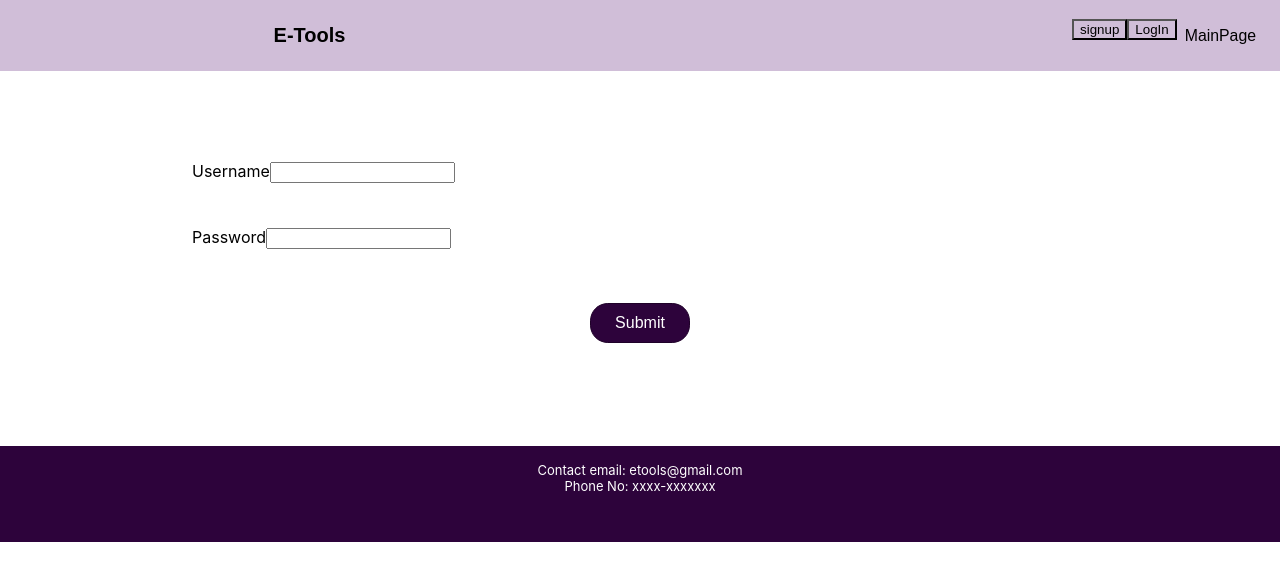
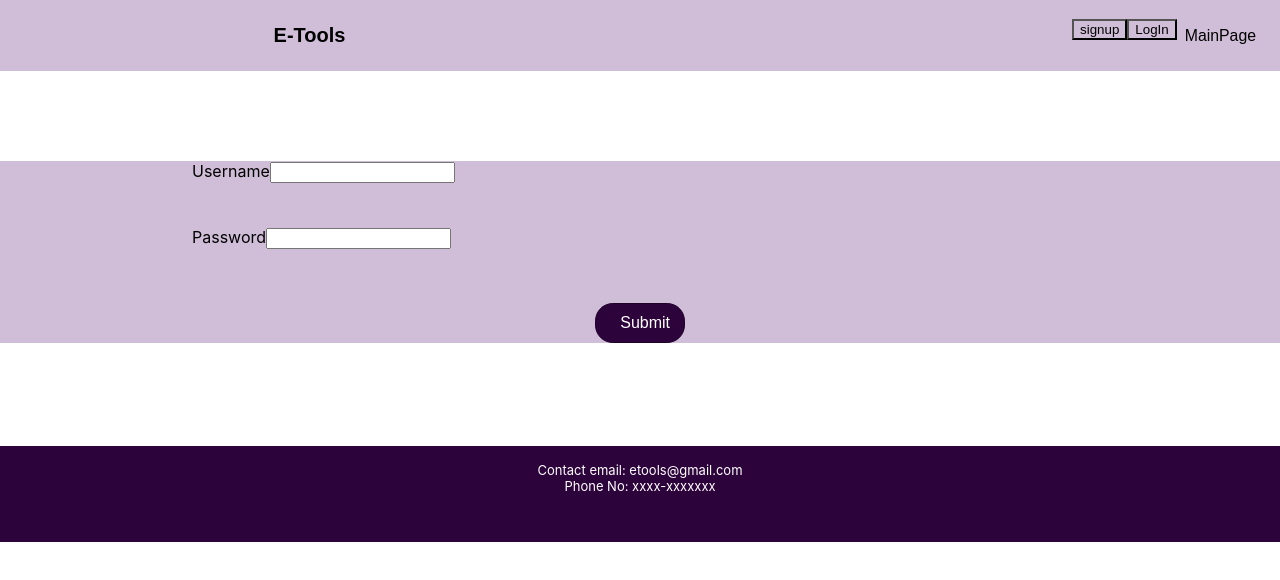
Before and after one commit to SabahMawani/etools, a React (Create React App) app in the folder etools/: page /LogIn in a window 1280 px wide. Shown: the top 580 px of the page. Built offline with nearby package versions, Linux system fonts and the light colour scheme.

Commit message:
contactus styling

```diff
--- a/etools/src/components/ContactUs/contactus.css
+++ b/etools/src/components/ContactUs/contactus.css
@@ -1,12 +1,17 @@
 .l-container{
 	padding-left: 15%;
 	padding-right: 15%;
-	margin-bottom: 8%;
+	margin-bottom: 4%;
 	padding-top: 0%;
+	border-color: rgb(31, 1, 41);
+	border-style : solid 1px ;
+	background-color: #d0bed8 ;
 }
-
+.container{
+	align-items: center;
+}
 .l-cont{
-	margin-top: 10%;
+	margin-top: 4%;
 	margin-bottom: 5%;
 }
 
@@ -24,6 +29,7 @@
 	display: block;
 	margin: 0 auto;
 	margin-top: 6%;
+	width : 10%;
 }
 
 .l-btn:hover {
```
